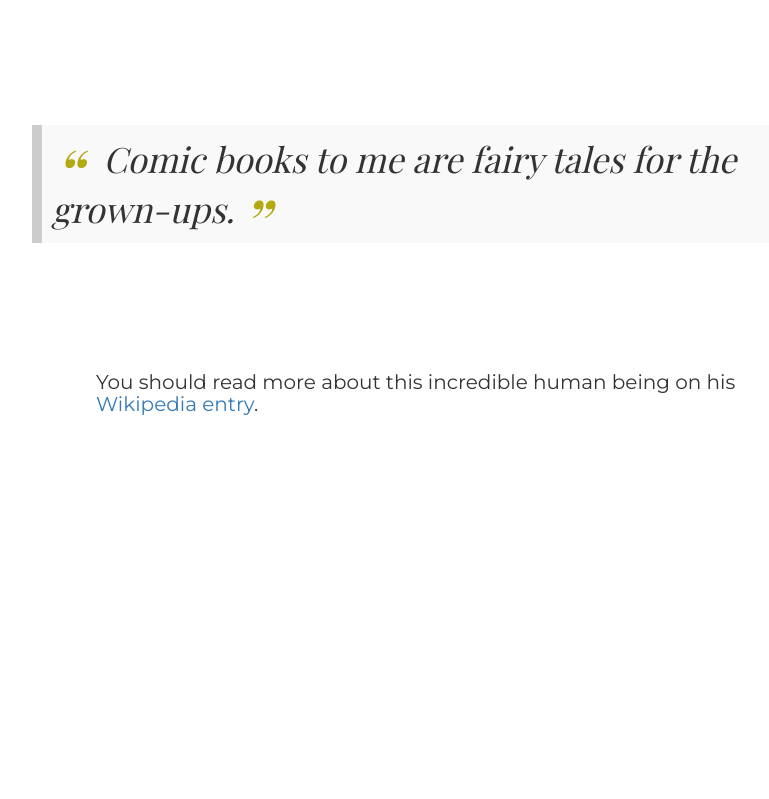
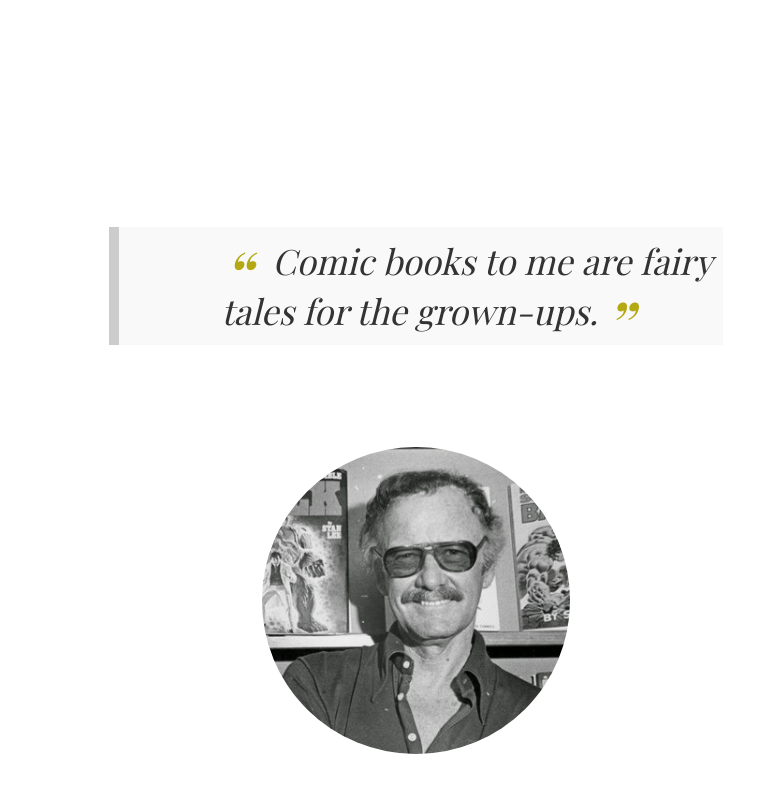
Before and after one commit to DairaBarrios/StanLeePage, a plain HTML site: page index.html in a window 1280 px wide. Shown: the part 4381-5180 px from the top of the page, without its empty margins (224-993 px from the left). Before the commit the page ends 4924 px from the top, so only its background shows below. Drawn offline with nearby package versions, Linux system fonts and the light colour scheme.

Commit message:
se termina pag

```diff
--- a/index.html
+++ b/index.html
@@ -60,14 +60,19 @@
             </ul>
         </div>
 
-        <blockquote>
-            <p>Comic books to me are fairy tales for the grown-ups.</p>
-        </blockquote>
+        <div id="img-div">
+            <blockquote id="img-caption">
+                <p>Comic books to me are fairy tales for the grown-ups.</p>
+            </blockquote>
+            <img src="sml.jpg" alt="" id="image">
+        </div>
+
 
         <h3>You should read more about this incredible human being on his <a id="tribute-link" href="https://en.wikipedia.org/wiki/Stan_Lee" target="_blank">Wikipedia entry</a>.</h3>
 
     </main>
 
+
 </body>
 
 </html>
--- a/style.css
+++ b/style.css
@@ -67,6 +67,7 @@ blockquote {
     font-style: italic;
     font-family: 'Playfair Display', serif;
     margin: 10% 20% 10% 20%;
+    padding-left: 10%;
   }
   blockquote:before {
     color: #b4a912;
@@ -102,3 +103,21 @@ ul{
 li{
     margin-bottom: 1.5em;
 }
+
+#img-div {
+    display: grid;
+    grid-template-columns: auto;
+    grid-template-rows: auto auto;
+    align-items: center;
+    margin-left: 10%;
+    margin-right: 10%;
+}
+
+#image{
+    border-radius: 50%;
+    max-width: 30%;
+    min-width: 10%;
+    height: auto;
+    justify-self: center;
+    align-self: center;
+}
```
Also changed, not shown: sml.jpg (added).
